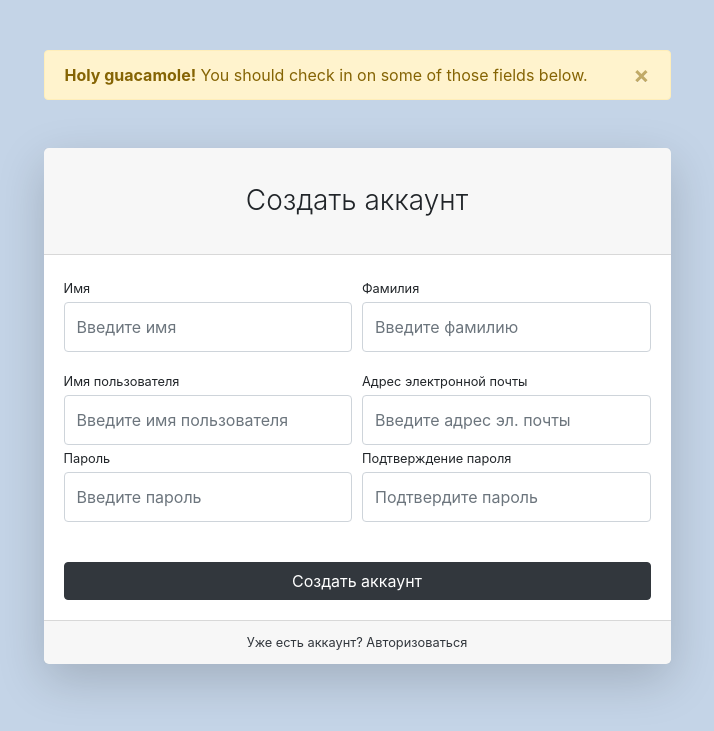
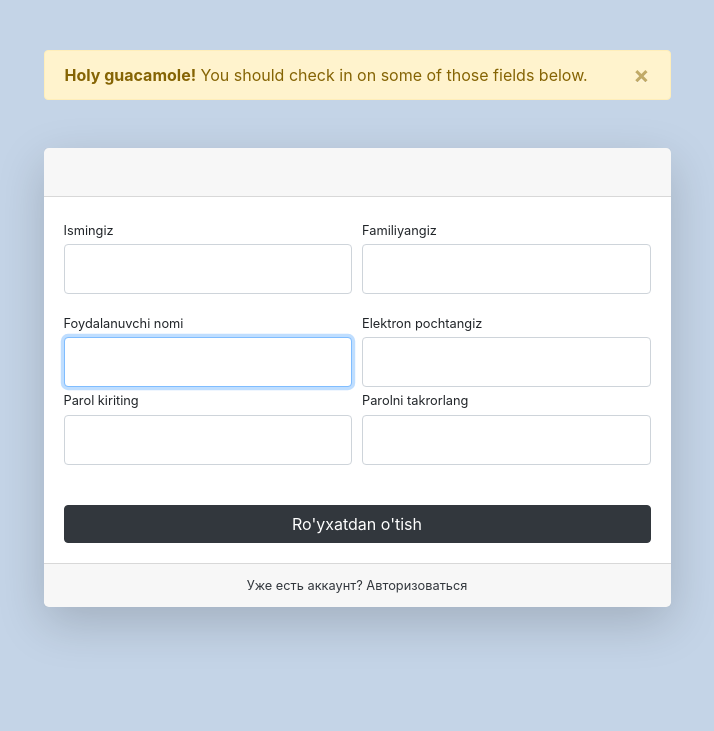
Before and after one commit to kodirov-coder/prepairing, a Django app: page /users/register/ in a window 1280 px wide. Shown: the top 731 px of the page, without its empty margins (283-997 px from the left). Run offline with Django 3.2, Linux system fonts and the light colour scheme; some libraries are stand-ins or nearby versions.

Commit message:
register form added

```diff
--- a/templates/users/register.html
+++ b/templates/users/register.html
@@ -16,60 +16,51 @@
                             </button>
                         </div>
                         <div class="card shadow-lg border-0 rounded-lg mt-5">
-                            <div class="card-header"><h3 class="text-center font-weight-light my-4">Создать аккаунт</h3>
+                            <div class="card-header"><h3 class="text-center font-weight-light my-4"></h3>
                             </div>
                             <div class="card-body">
-                                <form>
+                                <form action="" method="post">
+                                    {% csrf_token %}
                                     <div class="form-row">
                                         <div class="col-md-6">
                                             <div class="form-group">
-                                                <label class="small mb-1" for="inputFirstName">Имя</label>
-                                                <input class="form-control py-4" id="inputFirstName" type="text"
-                                                       placeholder="Введите имя"/>
+                                                <label class="small mb-1" for="{{ form.first_name.id_for_label }}">Ismingiz</label>
+                                                {{ form.first_name }}
                                             </div>
                                         </div>
                                         <div class="col-md-6">
                                             <div class="form-group">
-                                                <label class="small mb-1" for="inputLastName">Фамилия</label>
-                                                <input class="form-control py-4" id="inputLastName" type="text"
-                                                       placeholder="Введите фамилию"/>
+                                                <label class="small mb-1" for="{{ form.last_name.id_for_label }}">Familiyangiz</label>
+                                                {{ form.last_name }}
                                             </div>
                                         </div>
                                     </div>
                                     <div class="form-row">
                                         <div class="col-md-6">
-                                            <label class="small mb-1" for="inputUsername">Имя пользователя</label>
-                                            <input class="form-control py-4" id="inputUsername" type="text"
-                                                   aria-describedby="usernameHelp"
-                                                   placeholder="Введите имя пользователя"/>
+                                            <label class="small mb-1" for="{{ form.username.id_for_label }}">Foydalanuvchi nomi</label>
+                                            {{ form.username }}
                                         </div>
                                         <div class="col-md-6">
-                                            <label class="small mb-1" for="inputEmailAddress">Адрес электронной
-                                                почты</label>
-                                            <input class="form-control py-4" id="inputEmailAddress" type="email"
-                                                   aria-describedby="emailHelp"
-                                                   placeholder="Введите адрес эл. почты"/>
+                                            <label class="small mb-1" for="{{ form.email.id_for_label }}">Elektron pochtangiz</label>
+                                            {{ form.email }}
                                         </div>
                                     </div>
                                     <div class="form-row">
                                         <div class="col-md-6">
                                             <div class="form-group">
-                                                <label class="small mb-1" for="inputPassword">Пароль</label>
-                                                <input class="form-control py-4" id="inputPassword" type="password"
-                                                       placeholder="Введите пароль"/>
+                                                <label class="small mb-1" for="{{ form.password1.id_for_label }}">Parol kiriting</label>
+                                                {{ form.password1 }}
                                             </div>
                                         </div>
                                         <div class="col-md-6">
                                             <div class="form-group">
-                                                <label class="small mb-1" for="inputConfirmPassword">Подтверждение
-                                                    пароля</label>
-                                                <input class="form-control py-4" id="inputConfirmPassword"
-                                                       type="password" placeholder="Подтвердите пароль"/>
+                                                <label class="small mb-1" for="{{ form.password2.id_for_label }}">Parolni takrorlang</label>
+                                                {{ form.password2 }}
                                             </div>
                                         </div>
                                     </div>
                                     <div class="form-group mt-4 mb-0">
-                                        <input class="btn btn-primary btn-block" type="submit" value="Создать аккаунт">
+                                        <input class="btn btn-primary btn-block" type="submit" value="Ro'yxatdan o'tish">
                                     </div>
                                 </form>
                             </div>
--- a/users_app/forms.py
+++ b/users_app/forms.py
@@ -1,4 +1,4 @@
-from django.contrib.auth.forms import AuthenticationForm
+from django.contrib.auth.forms import AuthenticationForm, UserCreationForm
 from django import forms
 
 from .models import Users
@@ -15,3 +15,26 @@ class UserLoginForm(AuthenticationForm):
     class Meta:
         model = Users
         fields = ('username', 'password')
+
+class UserRegisterForm(UserCreationForm):
+    first_name = forms.CharField(widget=forms.TextInput(attrs={
+        "class": "form-control py-4",
+        "placceholder": "Ismingizni kiriting!"}))
+    last_name = forms.CharField(widget=forms.TextInput(attrs={
+        "class": "form-control py-4",
+        "placceholder": "Familiyangizni kiriting!"}))
+    username = forms.CharField(widget=forms.TextInput(attrs={
+        "class": "form-control py-4",
+        "placceholder": "Foydalanuvchi nomini kiriting!"}))
+    email = forms.CharField(widget=forms.EmailInput(attrs={
+        "class": "form-control py-4",
+        "placceholder": "Emailingizni kiriting!"}))
+    password1 = forms.CharField(widget=forms.PasswordInput(attrs={
+        "class": "form-control py-4",
+        "placceholder": "Parol kiriting!"}))
+    password2 = forms.CharField(widget=forms.PasswordInput(attrs={
+        "class": "form-control py-4",
+        "placceholder": "Parolni takrorlang!"}))
+    class Meta:
+        model = Users
+        fields = ("first_name", "last_name", "username", "email", "password1", "password2")
--- a/users_app/views.py
+++ b/users_app/views.py
@@ -3,10 +3,11 @@ from django.http import HttpResponseRedirect
 from django.shortcuts import render
 from django.urls import reverse
 
-from .forms import UserLoginForm
+from .forms import UserLoginForm, UserRegisterForm
 
 def login_view(request):
     if request.method == "POST":
+        print(request.POST)
         form = UserLoginForm(data=request.POST)
         if form.is_valid():
             username = request.POST['username']
@@ -22,4 +23,13 @@ def login_view(request):
     return render(request, "users/login.html", context)
 
 def register_view(request):
-    return render(request, "users/register.html")
+    if request.method == "POST":
+        form = UserRegisterForm(data=request.POST)
+        if form.is_valid():
+            form.save()
+            return HttpResponseRedirect(reverse("users:login"))
+    form = UserRegisterForm()
+    context = {
+        "form": form
+    }
+    return render(request, "users/register.html", context)
```
Also changed, not shown: db.sqlite3.
